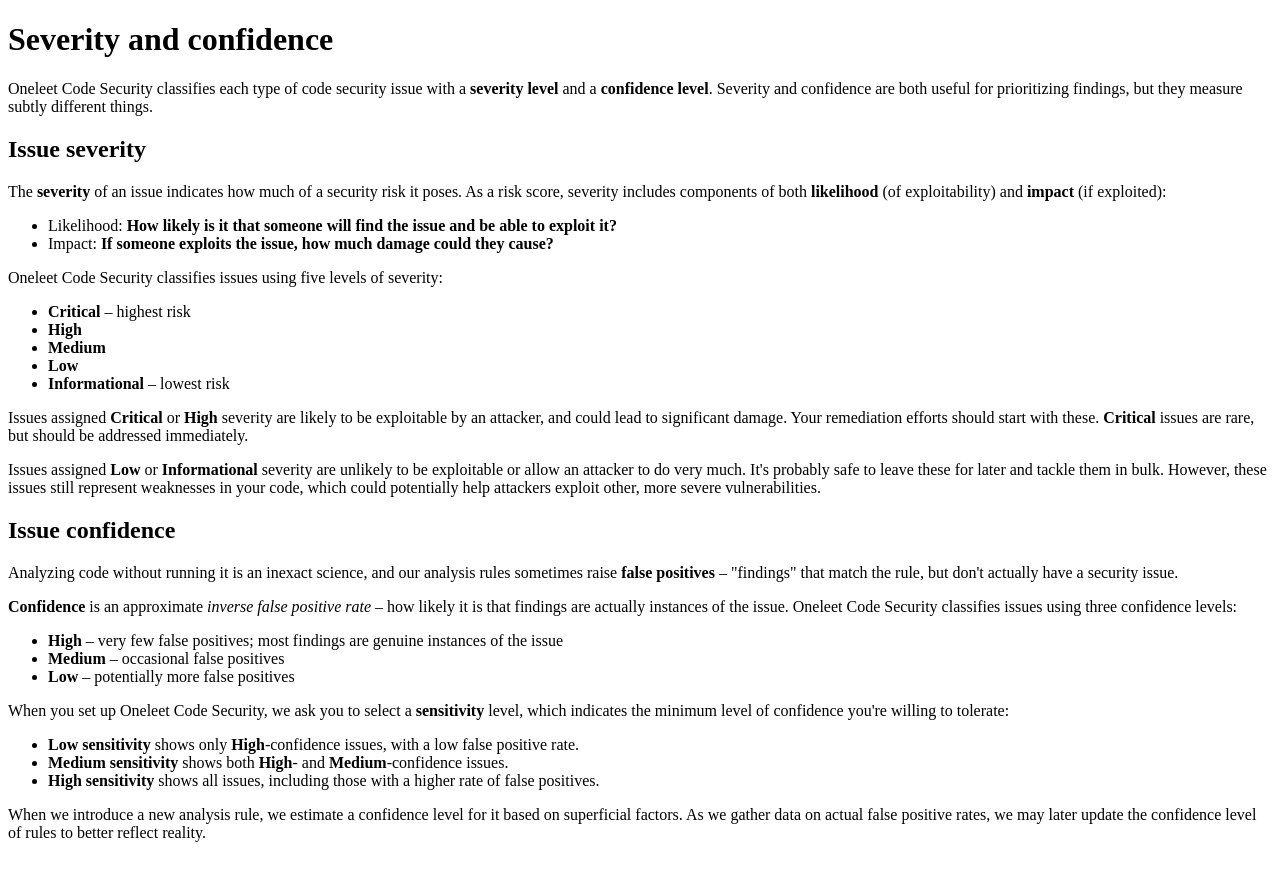
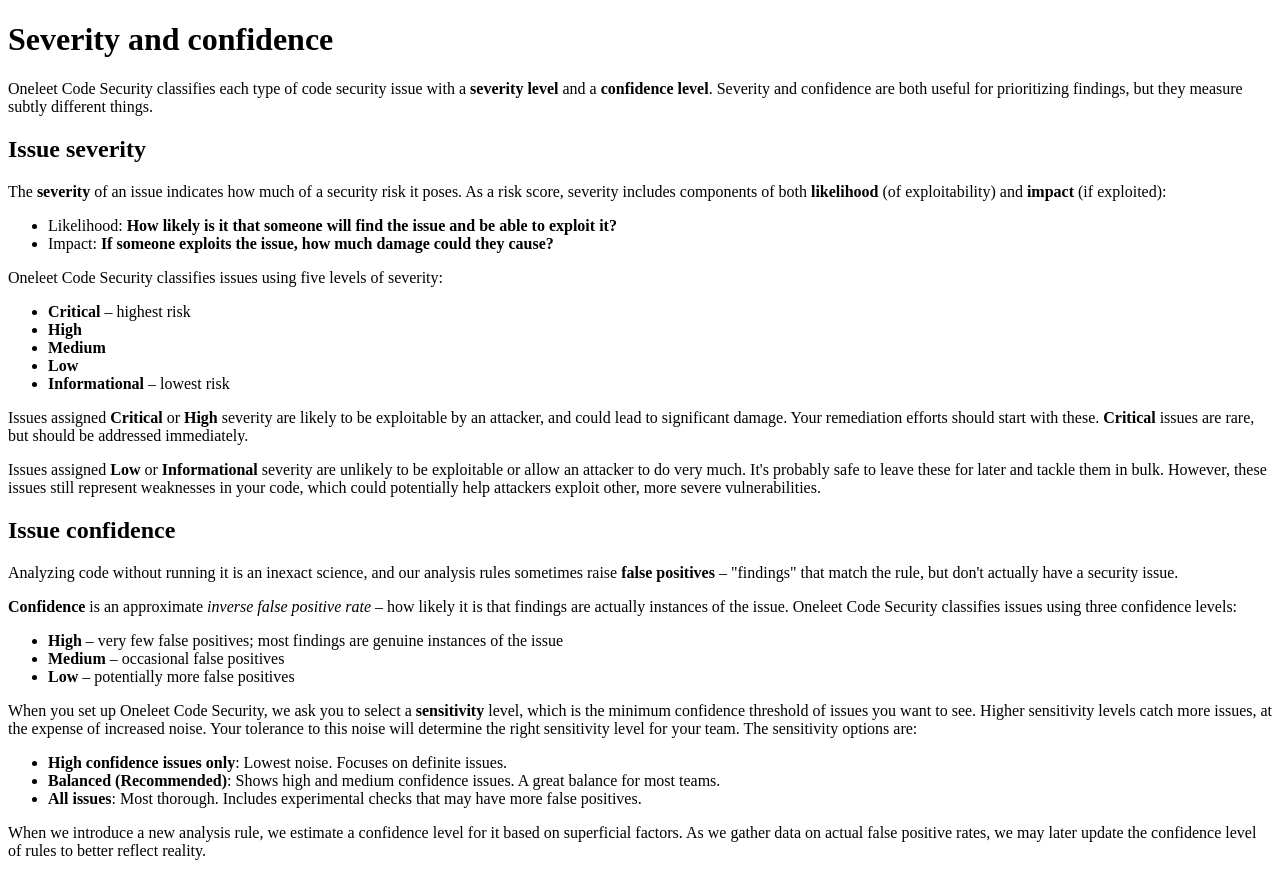
Before and after one commit to Oneleet/oneleet-docs, a Next.js app: page /code-security/severity-and-confidence in a window 1280 px wide. Built offline with nearby package versions, Linux system fonts and the light colour scheme.

Commit message:
Update description of sensitivity to match the implementation

```diff
--- a/pages/code-security/severity-and-confidence.mdx
+++ b/pages/code-security/severity-and-confidence.mdx
@@ -35,10 +35,10 @@
 - **Medium** – occasional false positives
 - **Low** – potentially more false positives
 
-When you set up Oneleet Code Security, we ask you to select a **sensitivity** level, which indicates the minimum level of confidence you're willing to tolerate:
+When you set up Oneleet Code Security, we ask you to select a **sensitivity** level, which is the minimum confidence threshold of issues you want to see. Higher sensitivity levels catch more issues, at the expense of increased noise. Your tolerance to this noise will determine the right sensitivity level for your team. The sensitivity options are:
 
-- **Low sensitivity** shows only **High**-confidence issues, with a low false positive rate.
-- **Medium sensitivity** shows both **High**- and **Medium**-confidence issues.
-- **High sensitivity** shows all issues, including those with a higher rate of false positives.
+- **High confidence issues only**: Lowest noise. Focuses on definite issues.
+- **Balanced (Recommended)**: Shows high and medium confidence issues. A great balance for most teams.
+- **All issues**: Most thorough. Includes experimental checks that may have more false positives.
 
 When we introduce a new analysis rule, we estimate a confidence level for it based on superficial factors. As we gather data on actual false positive rates, we may later update the confidence level of rules to better reflect reality.
```
